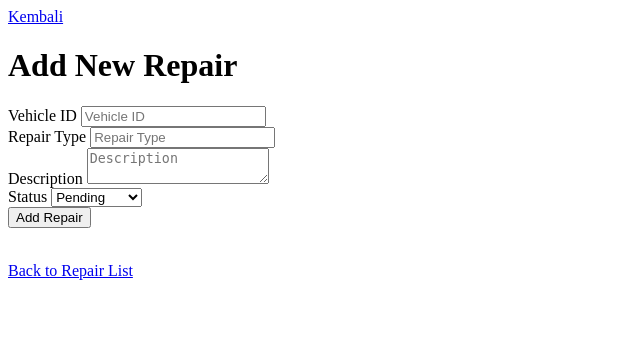
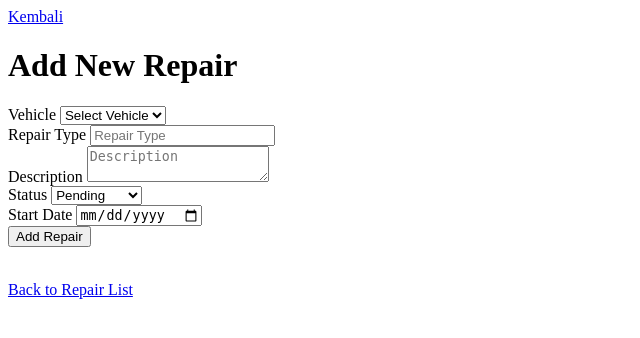
Before and after one commit to pusatilmu/workshop, a PHP site: page /repairs/create.php in a window 1280 px wide. Shown: the top 338 px of the page, without its empty margins (0-640 px from the left). Run offline with PHP 8.4, Linux system fonts and the light colour scheme; data comes from the database, SQL or seed files in the repository.

Commit message:
Mengubah file: repairs/create.php

```diff
--- a/repairs/create.php
+++ b/repairs/create.php
@@ -8,20 +8,28 @@ if ($_SERVER['REQUEST_METHOD'] == 'POST') {
   $repair_type = $_POST['repair_type'];
   $description = $_POST['description'];
   $status = $_POST['status'];
+  $start_date = $_POST['start_date']; // New field for start_date
 
+  // Ensure the vehicle_id exists in the vehicles table before inserting
+  $check_vehicle_sql = "SELECT id FROM vehicles WHERE id = '$vehicle_id'";
+  $vehicle_result = $conn->query($check_vehicle_sql);
+
+  if ($vehicle_result->num_rows > 0) {
     // Simple SQL query to insert the data
     $sql = "INSERT INTO repairs (vehicle_id, repair_type, description, status, start_date, created_at, updated_at)
-          VALUES ('$vehicle_id', '$repair_type', '$description', '$status', NOW(), NOW(), NOW())";
+                VALUES ('$vehicle_id', '$repair_type', '$description', '$status', '$start_date', NOW(), NOW())";
 
     // Execute the query
     if ($conn->query($sql) === TRUE) {
       header("Location: index.php"); // Redirect to the list after successful insertion
       exit;
     } else {
-    echo "Error: " . $sql . "<br>" . $conn->error; // Display error if query fails
+      echo "Error: " . $conn->error; // Display error if query fails
+    }
+  } else {
+    echo "Error: Vehicle ID not found.";
   }
 }
-
 ?>
 
 <!DOCTYPE html>
@@ -37,8 +45,24 @@ if ($_SERVER['REQUEST_METHOD'] == 'POST') {
 
   <form action="create.php" method="POST">
     <div>
-      <label for="vehicle_id">Vehicle ID</label>
-      <input type="number" name="vehicle_id" id="vehicle_id" placeholder="Vehicle ID" required>
+      <label for="vehicle_id">Vehicle</label>
+      <select name="vehicle_id" id="vehicle_id" required>
+        <option value="">Select Vehicle</option>
+        <?php
+        // Fetch all vehicles from the vehicles table
+        $vehicle_sql = "SELECT id,model FROM vehicles"; // Assuming the 'vehicles' table has 'id' and 'name' columns
+        $vehicle_result = $conn->query($vehicle_sql);
+
+        // Loop through the vehicles and add them as options
+        if ($vehicle_result->num_rows > 0) {
+          while ($vehicle = $vehicle_result->fetch_assoc()) {
+            echo "<option value='" . $vehicle['id'] . "'>" . $vehicle['model'] . "</option>";
+          }
+        } else {
+          echo "<option value=''>No vehicles found</option>";
+        }
+        ?>
+      </select>
     </div>
 
     <div>
@@ -60,6 +84,11 @@ if ($_SERVER['REQUEST_METHOD'] == 'POST') {
       </select>
     </div>
 
+    <div>
+      <label for="start_date">Start Date</label>
+      <input type="date" name="start_date" id="start_date" required>
+    </div>
+
     <button type="submit">Add Repair</button>
   </form>
 
```
Lines whose indentation alone changed are shown as unchanged.
